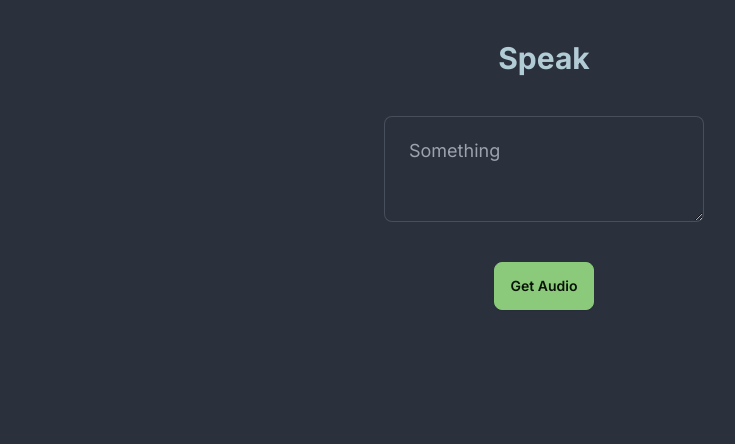
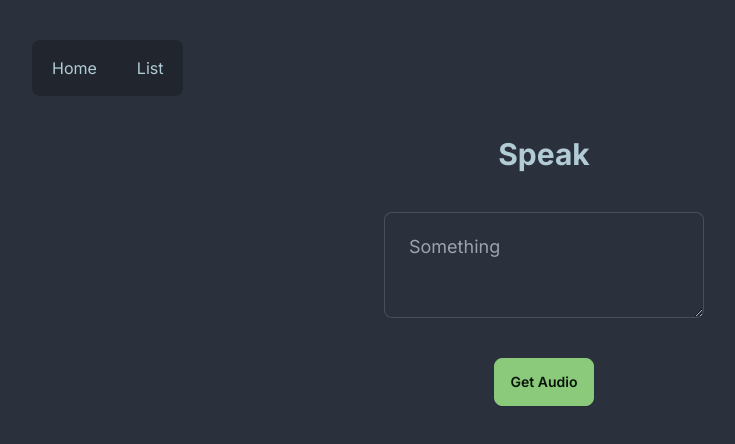
Before and after one commit to s0h311/speak, a Next.js app: page / in a window 1280 px wide. Shown: the top 444 px of the page, without its empty margins (96-831 px from the left). Built offline with nearby package versions, Linux system fonts and the light colour scheme.

Commit message:
add navbar

```diff
--- a/app/layout.tsx
+++ b/app/layout.tsx
@@ -1,6 +1,7 @@
 import type { Metadata } from 'next'
 import { Inter } from 'next/font/google'
 import './globals.css'
+import Navbar from '@/components/Navbar'
 
 const inter = Inter({ subsets: ['latin'] })
 
@@ -13,6 +14,7 @@ export default function RootLayout({ children }: Readonly<{ children: React.Reac
   return (
     <html lang='en'>
       <body className={`${inter.className} px-[calc(100%*0.1)] my-10`}>
+        <Navbar className='mb-10' />
         <main>{children}</main>
       </body>
     </html>
--- a/app/list/page.tsx
+++ b/app/list/page.tsx
@@ -3,6 +3,10 @@ import list from '../api/list'
 
 export default async function List() {
   const audioUrls = await list()
+
+  if (audioUrls.length === 0) {
+    return <p>No Audios found</p>
+  }
 
   return (
     <table className='table w-fit'>
--- a/app/services/s3Service.ts
+++ b/app/services/s3Service.ts
@@ -17,7 +17,7 @@ export default class S3Service {
     const { Contents } = await this.s3.send(command)
 
     if (!Contents) {
-      logger.error('cannot get storge objects')
+      logger.error('cannot get storge objects', 'S3Service')
       return []
     }
 
--- /dev/null
+++ b/components/Navbar.tsx
@@ -0,0 +1,25 @@
+import { cn } from '@/lib/utils'
+import Link from 'next/link'
+
+type NavbarProps = {
+  className: string
+}
+
+export default function Navbar({ className }: NavbarProps) {
+  const links = [
+    { title: 'Home', path: '/' },
+    { title: 'List', path: '/list' },
+  ]
+  return (
+    <nav className={cn('bg-base-300 w-fit py-4 px-5 rounded-lg space-x-10', className)}>
+      {links.map(({ title, path }) => (
+        <Link
+          key={path}
+          href={path}
+        >
+          {title}
+        </Link>
+      ))}
+    </nav>
+  )
+}
```
